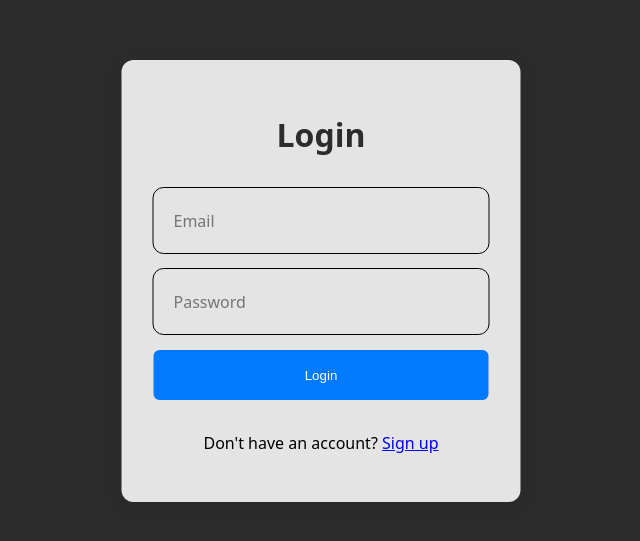
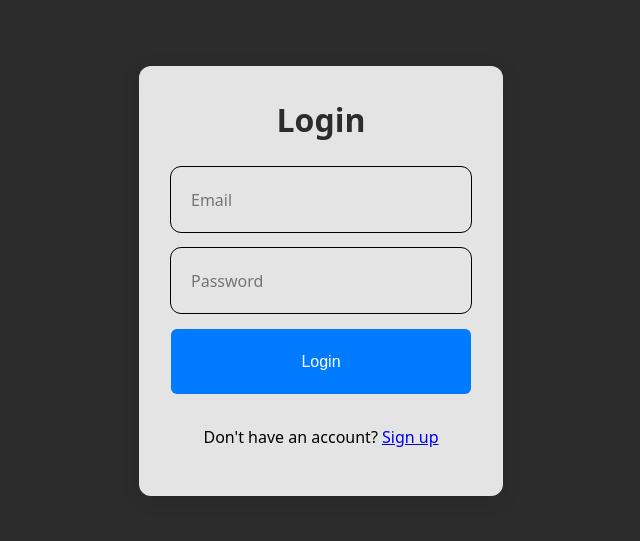
Before and after one commit to H44K0N/flashcards, a React (Vite) app: page / in a window 1280 px wide. Shown: the part 119-660 px from the top of the page, without its empty margins (319-959 px from the left). Built offline with nearby package versions, Linux system fonts and the light colour scheme; no server answers.

Commit message:
tweaked login

```diff
--- a/src/styles/Auth.module.css
+++ b/src/styles/Auth.module.css
@@ -7,8 +7,7 @@
   justify-content: center;
   align-items: center;
   flex-direction: column;
-  height: 100vh;
-  max-width: 400px;
+  max-width: 300px;
 }
 
 .form {
@@ -29,9 +28,10 @@
 .h1 {
   font-size: 2rem;
   font-weight: 600;
-  margin-bottom: 1rem;
   text-align: center;
   color: #2C2C2C;
+  margin: 0;
+  margin-bottom: 10px;
 }
 
 .button {
@@ -43,7 +43,8 @@
   cursor: pointer;
   font-weight: 500;
   transition: background-color 0.2s;
-  height: 50px;
+  height: 65px;
+  font-size: 1rem;
 }
 
 .button:hover {
```
